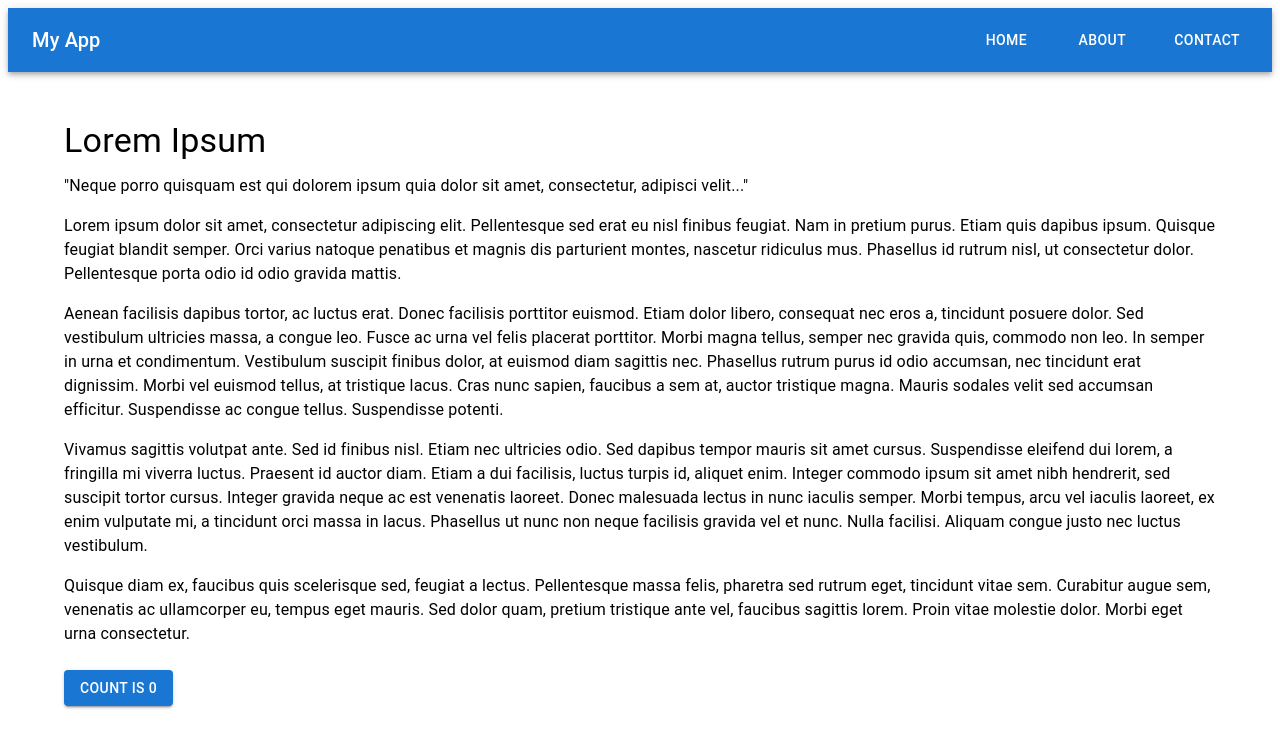
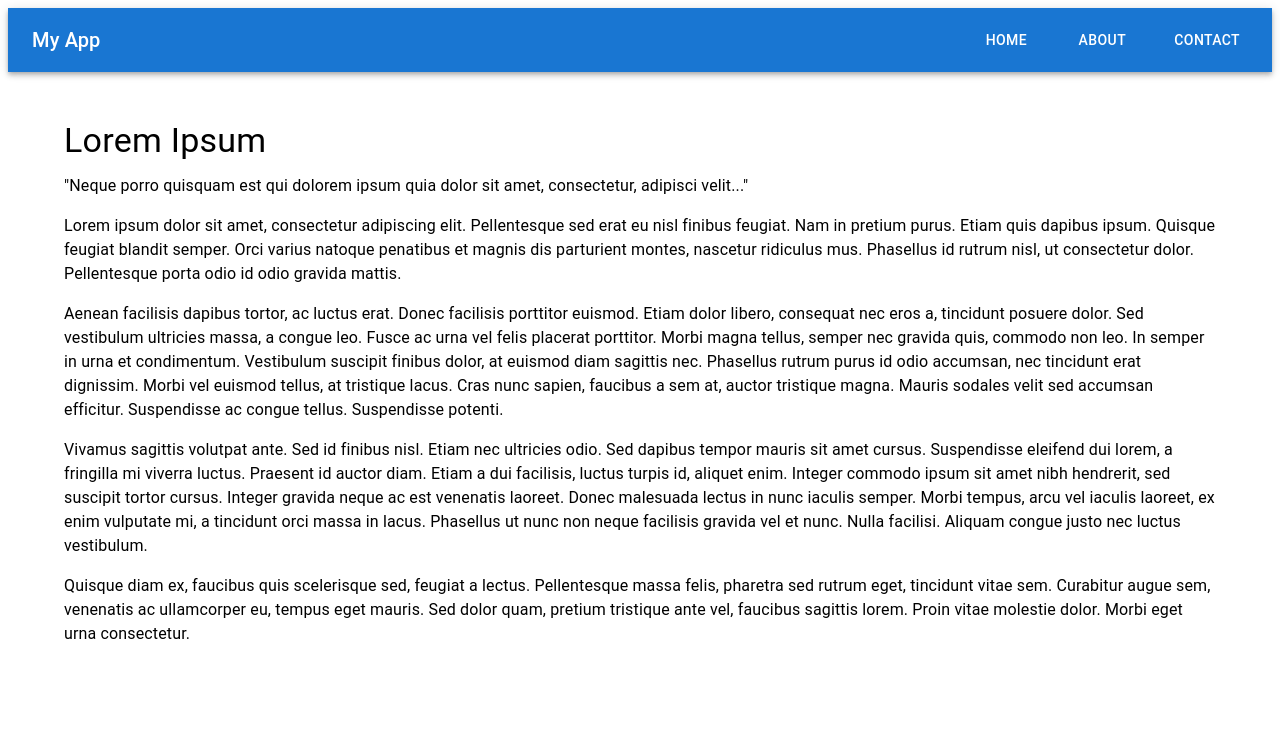
Before and after one commit to riinakik/rakenduste-programmeerimine-2025, a React (Vite) app in the folder 2025-09-18/my-app/: page /#/contact in a window 1280 px wide. Shown: the top 748 px of the page. Built offline with nearby package versions, Linux system fonts and the light colour scheme.

Commit message:
feat(home): move counter from App to Home

```diff
--- a/2025-09-18/my-app/src/App.tsx
+++ b/2025-09-18/my-app/src/App.tsx
@@ -1,4 +1,3 @@
-import { useState } from "react";
 import { Link, Outlet } from "react-router-dom";
 import {
   AppBar,
@@ -10,8 +9,6 @@ import {
 } from "@mui/material";
 
 export default function App() {
-  const [count, setCount] = useState(0);
-
   return (
     <>
       <AppBar position="static">
@@ -38,11 +35,6 @@ export default function App() {
       <Container sx={{ py: 5 }}>
         <Box sx={{ maxWidth: 1500, mx: "auto", mt: 1 }}>
           <Outlet />
-          <Box sx={{ mt: 3 }}>
-            <Button variant="contained" onClick={() => setCount((c) => c + 1)}>
-              count is {count}
-            </Button>
-          </Box>
         </Box>
       </Container>
     </>
--- a/2025-09-18/my-app/src/components/Home.tsx
+++ b/2025-09-18/my-app/src/components/Home.tsx
@@ -1,6 +1,9 @@
-import { Box, Typography } from "@mui/material";
+import { Box, Typography, Button } from "@mui/material";
+import { useState } from "react";
 
 export default function Home() {
+  const [count, setCount] = useState(0);
+
   return (
     <Box>
       <Typography variant="h4" gutterBottom>
@@ -54,6 +57,11 @@ export default function Home() {
         Sed dolor quam, pretium tristique ante vel, faucibus sagittis lorem.
         Proin vitae molestie dolor. Morbi eget urna consectetur.
       </Typography>
+      <Box sx={{ mt: 3 }}>
+        <Button variant="contained" onClick={() => setCount((c) => c + 1)}>
+          count is {count}
+        </Button>
+      </Box>
     </Box>
   );
 }
```
